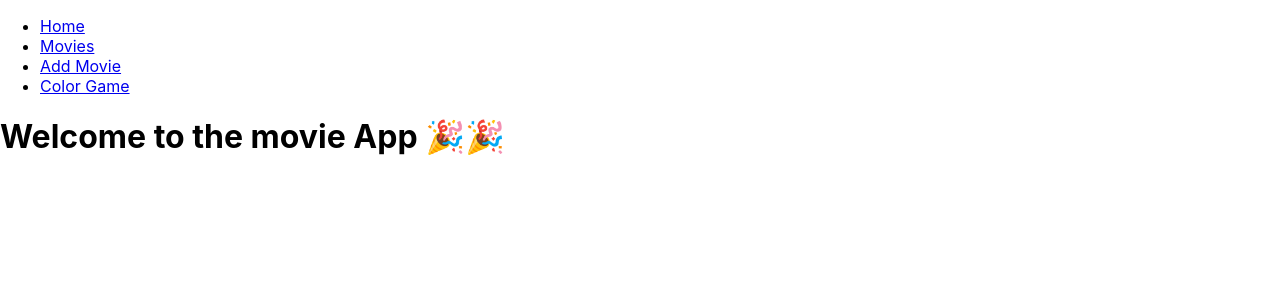
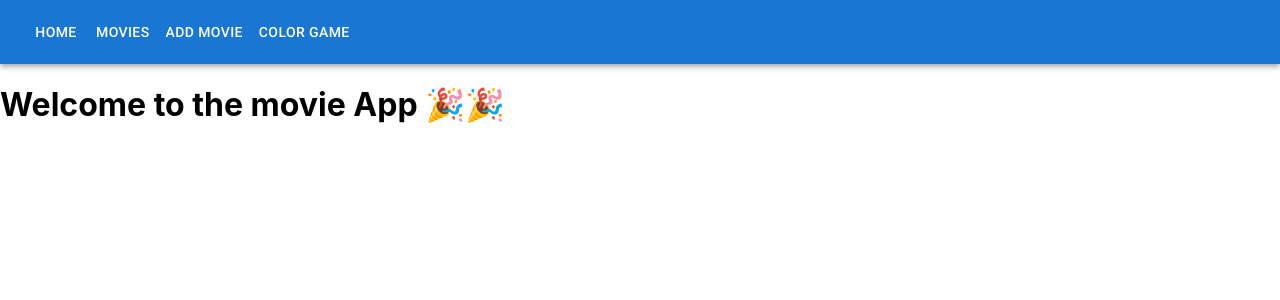
Before and after one commit to karthigayani/day-06, a React (Create React App) app: page / in a window 1280 px wide. Shown: the top 300 px of the page. Built offline with nearby package versions, Linux system fonts and the light colour scheme.

Commit message:
Added navigation bar using mui App bar

```diff
--- a/src/App.js
+++ b/src/App.js
@@ -7,6 +7,9 @@ import { useState } from 'react';
 import { AddMovie } from './AddMovie';
 import Button from '@mui/material/Button';
 import KeyboardBackspaceIcon from '@mui/icons-material/KeyboardBackspace';
+import AppBar from '@mui/material/AppBar';
+import Toolbar from '@mui/material/Toolbar';
+
 
 const INITIAL_MOVIE_LIST = [
   {
@@ -101,14 +104,23 @@ const INITIAL_MOVIE_LIST = [
 
 function App() {
   const [movieList, setMovieList] = useState(INITIAL_MOVIE_LIST);
+  const navigate = useNavigate();
   return (
     <div>
-      <ul>
+      <AppBar position="static">
+        <Toolbar>
+          <Button color="inherit" onClick={() => navigate("/")}>Home</Button>
+          <Button color="inherit" onClick={() => navigate("/movies")}>Movies</Button>
+          <Button color="inherit" onClick={() => navigate("/movies/add")}>Add Movie</Button>
+          <Button color="inherit" onClick={() => navigate("/color-game")}>Color Game</Button>
+        </Toolbar>
+      </AppBar>
+      {/* <ul>
         <li><Link to="/">Home</Link></li>
         <li><Link to="/movies">Movies</Link></li>
         <li><Link to="/movies/add">Add Movie</Link></li>
         <li><Link to="/color-game">Color Game</Link></li>
-      </ul>
+      </ul> */}
         <Routes>
             <Route path="/" element={<Home />} />
             <Route path="/films" element={<Navigate replace to="/movies" /> } />
```
